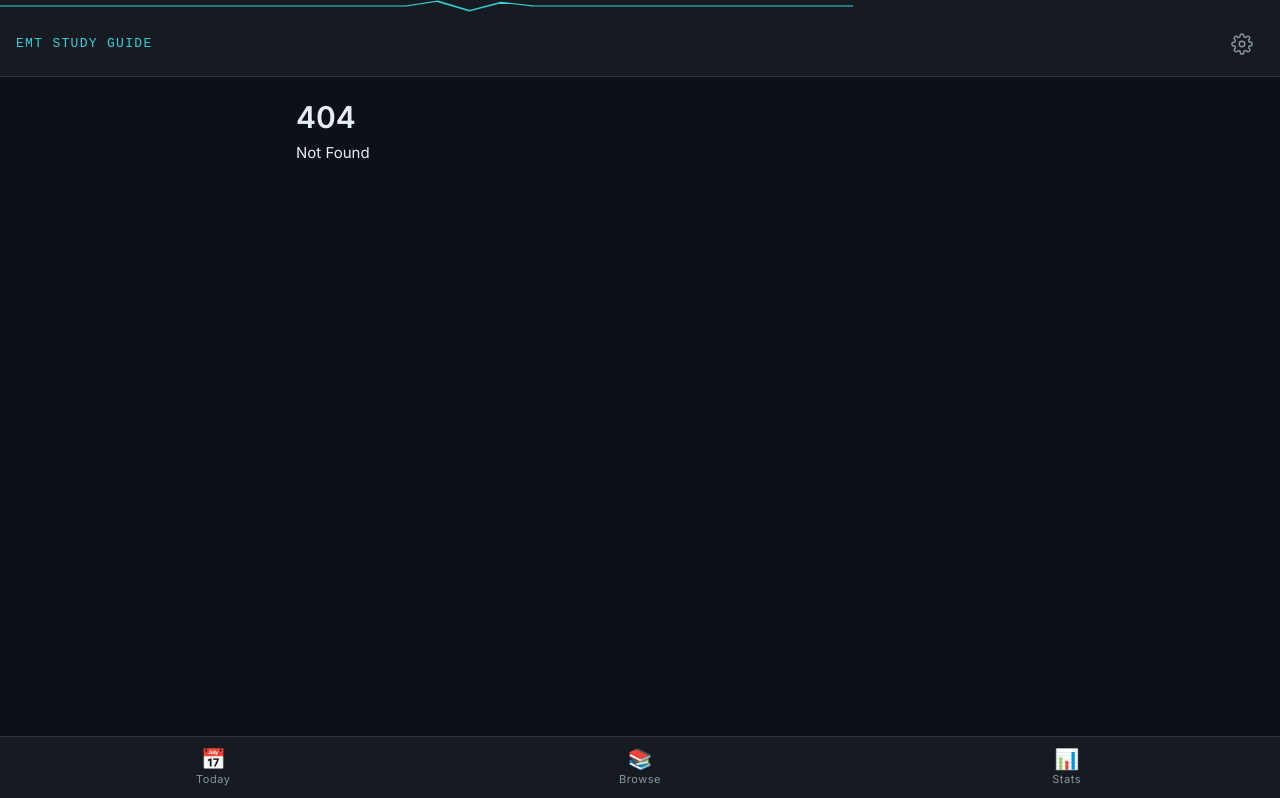
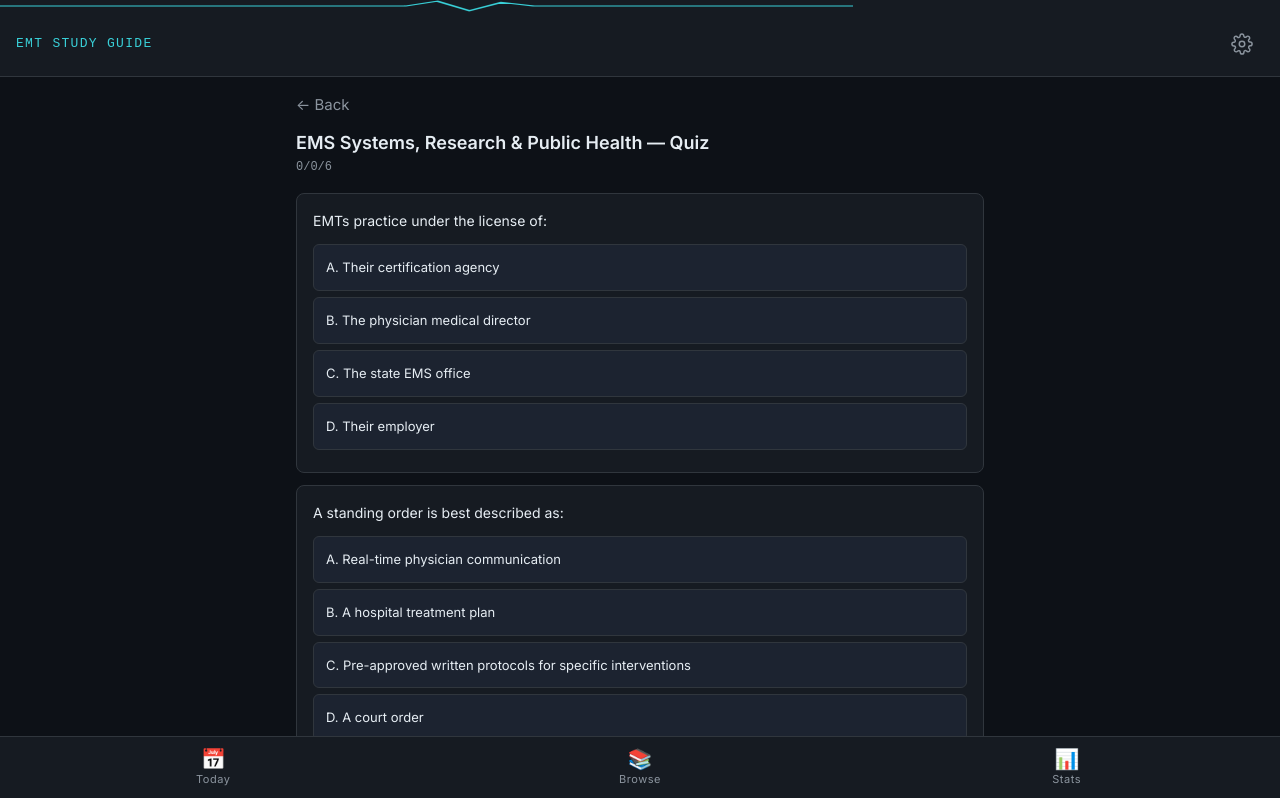
Before and after one commit to AA-Kevin-tech/emt-study-guide, a SvelteKit app: page /chapter/ch-01/quiz in a window 1280 px wide. Before the commit this address had no page. Shown: the top 798 px of the page. Built offline with nearby package versions, Linux system fonts and the light colour scheme.

Commit message:
feat: chapter quiz screen with attempt logging

```diff
--- /dev/null
+++ b/src/routes/chapter/[id]/quiz/+page.svelte
@@ -0,0 +1,92 @@
+<script lang="ts">
+  import { page } from '$app/state';
+  import { getChapter } from '$lib/content';
+  import { recordQuizAttempt } from '$lib/db/quiz';
+
+  const id = $derived(page.params.id ?? '');
+  const chapter = $derived(getChapter(id));
+
+  let answers = $state<Record<string, number>>({});
+
+  async function pick(qId: string, optIdx: number, correctIdx: number) {
+    if (answers[qId] !== undefined) return;
+    answers[qId] = optIdx;
+    await recordQuizAttempt({
+      chapterId: id,
+      questionId: qId,
+      selected: optIdx,
+      correct: optIdx === correctIdx,
+    });
+  }
+
+  const score = $derived(
+    chapter
+      ? chapter.quiz.reduce((acc, q) => acc + (answers[q.id] === q.ans ? 1 : 0), 0)
+      : 0
+  );
+  const answered = $derived(Object.keys(answers).length);
+</script>
+
+<svelte:head><title>Quiz — {chapter?.title} · EMT Study</title></svelte:head>
+
+<a class="back" href={`/chapter/${id}`}>← Back</a>
+
+{#if chapter}
+  <h1>{chapter.title} — Quiz</h1>
+  <p class="score">{score}/{answered}/{chapter.quiz.length}</p>
+
+  {#each chapter.quiz as q (q.id)}
+    {@const picked = answers[q.id]}
+    <article>
+      <p class="q">{q.q}</p>
+      {#each q.opts as opt, i}
+        {@const isPicked = picked === i}
+        {@const isCorrect = i === q.ans}
+        <button
+          class="opt"
+          class:picked={isPicked}
+          class:correct={picked !== undefined && isCorrect}
+          class:wrong={isPicked && !isCorrect}
+          disabled={picked !== undefined}
+          onclick={() => pick(q.id, i, q.ans)}
+        >
+          {opt}
+        </button>
+      {/each}
+      {#if picked !== undefined}
+        <p class="exp">{q.exp}</p>
+      {/if}
+    </article>
+  {/each}
+{/if}
+
+<style>
+  .back { color: var(--text2); display: inline-block; margin-bottom: 12px; }
+  h1 { font-size: 18px; }
+  .score { color: var(--text2); font-family: 'JetBrains Mono', monospace; font-size: 12px; margin-bottom: 16px; }
+  article {
+    padding: 16px;
+    background: var(--bg2);
+    border: 1px solid var(--border);
+    border-radius: var(--radius);
+    margin-bottom: 12px;
+  }
+  .q { font-size: 14px; margin-bottom: 12px; }
+  .opt {
+    display: block;
+    width: 100%;
+    text-align: left;
+    padding: 12px;
+    margin-bottom: 6px;
+    background: var(--bg3);
+    border: 1px solid var(--border);
+    border-radius: 6px;
+    color: var(--text);
+    font-size: 13px;
+    min-height: var(--tap);
+  }
+  .opt.correct { background: var(--green-bg); border-color: var(--green-bd); color: var(--green); }
+  .opt.wrong   { background: var(--red-bg);   border-color: var(--red-bd);   color: var(--red); }
+  .opt:disabled { cursor: default; }
+  .exp { color: var(--text2); font-size: 13px; margin-top: 8px; padding: 8px; background: var(--bg3); border-radius: 6px; }
+</style>
```
